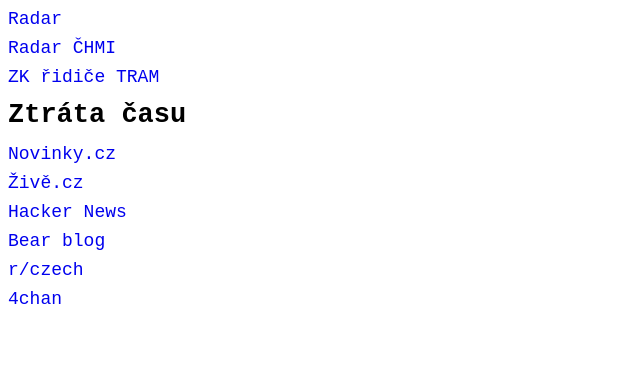
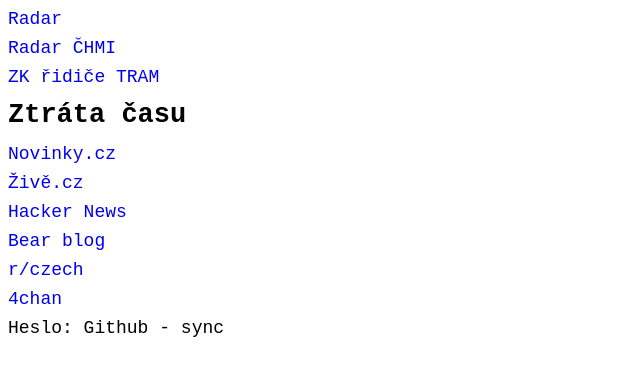
Before and after one commit to rssync/page, a plain HTML site: page index.html in a window 1280 px wide. Shown: the part 652-1028 px from the top of the page, without its empty margins (0-640 px from the left). Drawn offline with Linux system fonts and the light colour scheme.

Commit message:
Update index.html

```diff
--- a/index.html
+++ b/index.html
@@ -40,5 +40,6 @@
             <p><a href="https://www.reddit.com/r/czech/" style="text-decoration-line:none;">r/czech</a></p>
             <p><a href="https://4chan.org/" style="text-decoration-line:none;">4chan</a></p>
 
+        <p>Heslo: Github - sync</p>
     </body>
 </html>
```
